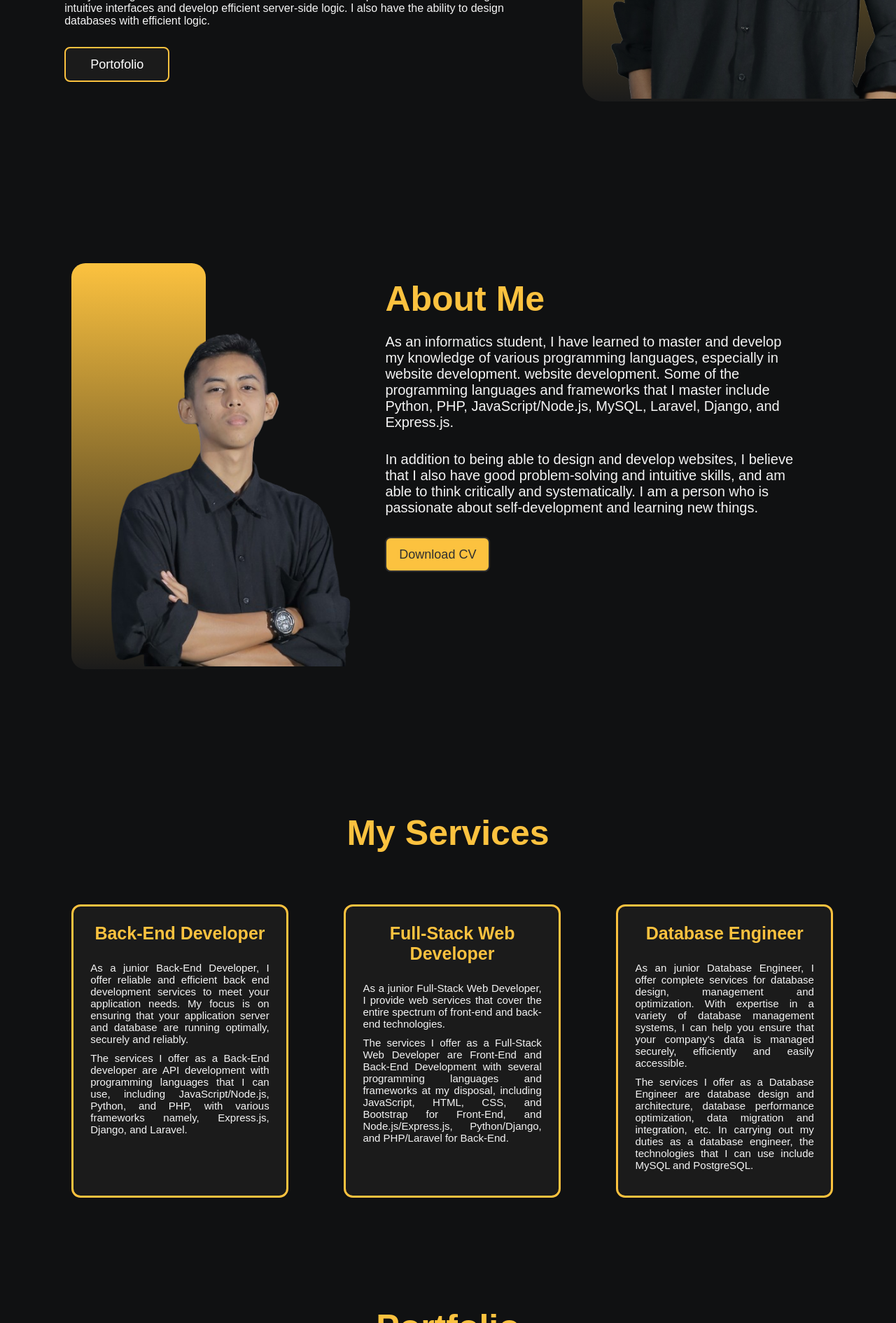
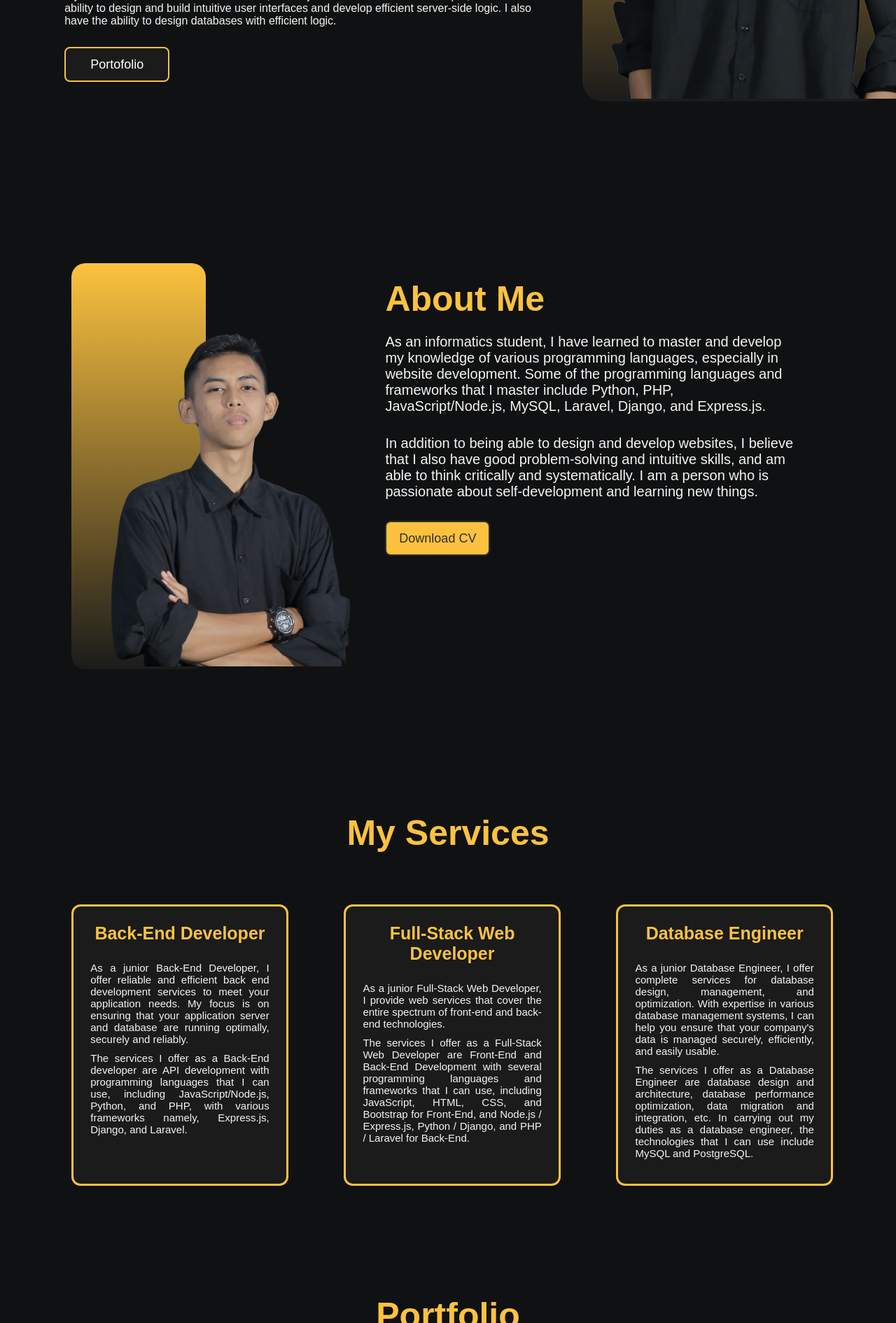
Before and after one commit to HenochYanuar/HenochYanuar.github.io, a plain HTML site: page index.html in a window 1280 px wide. Shown: the part 617-2507 px from the top of the page at 70% size. Drawn offline with nearby package versions, Linux system fonts and the light colour scheme.

Commit message:
fix(*): updated content

```diff
--- a/index.html
+++ b/index.html
@@ -37,11 +37,10 @@
         <div class="home-text">
           <div class="text-box">
             <h1>Hello I am a</h1>
-            <h2>Full-Stack Web <span>Developer</span></h2>
+            <h2>Full Stack Web <span>Developer</span></h2>
             <p>
-              My name is Henoch Yanuar Ari Swasono, I am a junior Full-Stack
-              WebDeveloper, I have the ability to design and build intuitive
-              user interfaces and develop efficient server-side logic. intuitive
+              My name is Henoch Yanuar Ari Swasono, I am a junior Full Stack Web
+              Developer, I have the ability to design and build intuitive user
               interfaces and develop efficient server-side logic. I also have
               the ability to design databases with efficient logic.
             </p>
@@ -103,7 +102,7 @@
           <p>
             As an informatics student, I have learned to master and develop my
             knowledge of various programming languages, especially in website
-            development. website development. Some of the programming languages
+            development. Some of the programming languages
             and frameworks that I master include Python, PHP,
             JavaScript/Node.js, MySQL, Laravel, Django, and Express.js.
           </p>
@@ -158,9 +157,9 @@
               <p>
                 The services I offer as a Full-Stack Web Developer are Front-End
                 and Back-End Development with several programming languages and
-                frameworks at my disposal, including JavaScript, HTML, CSS, and
-                Bootstrap for Front-End, and Node.js/Express.js, Python/Django,
-                and PHP/Laravel for Back-End.
+                frameworks that I can use, including JavaScript, HTML, CSS, and
+                Bootstrap for Front-End, and Node.js / Express.js, Python /
+                Django, and PHP / Laravel for Back-End.
               </p>
             </div>
           </div>
@@ -168,11 +167,11 @@
             <div class="services-text">
               <h2>Database Engineer</h2>
               <p>
-                As an junior Database Engineer, I offer complete services
-                for database design, management and optimization. With expertise
-                in a variety of database management systems, I can help you
-                ensure that your company's data is managed securely, efficiently
-                and easily accessible.
+                As a junior Database Engineer, I offer complete services for
+                database design, management, and optimization. With expertise in
+                various database management systems, I can help you ensure that
+                your company's data is managed securely, efficiently, and easily
+                usable.
               </p>
               <p>
                 The services I offer as a Database Engineer are database design
@@ -352,8 +351,8 @@
             <p class="thanks-text">
               Thank you for your visit, if you are interested in what I have to
               offer, you can contact me through one of the contacts I have
-              attached below, or send an email through the form on the side for
-              more information. Thank you
+              attached below, or send an email through the form already provided
+              for more information.
             </p>
             <p>+62 857-0325-7890 <i class="fab fa-whatsapp"></i></p>
             <p>@henochyanuar <i class="fab fa-telegram"></i></p>
```
